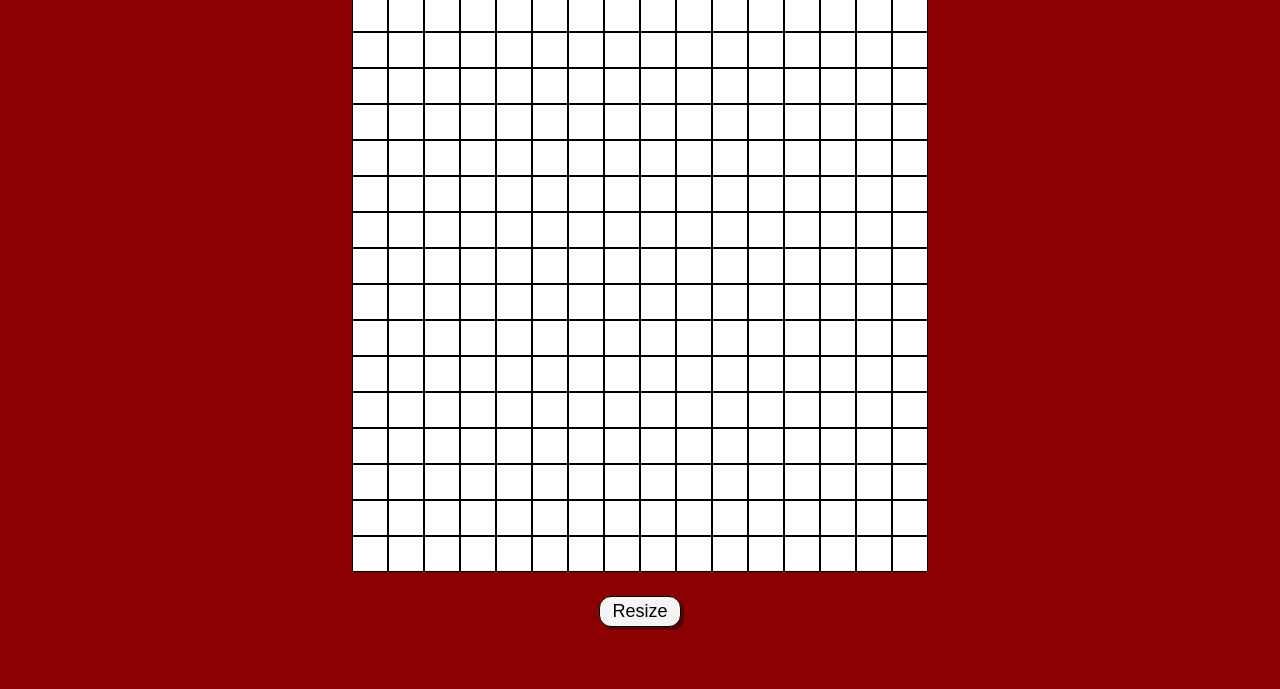
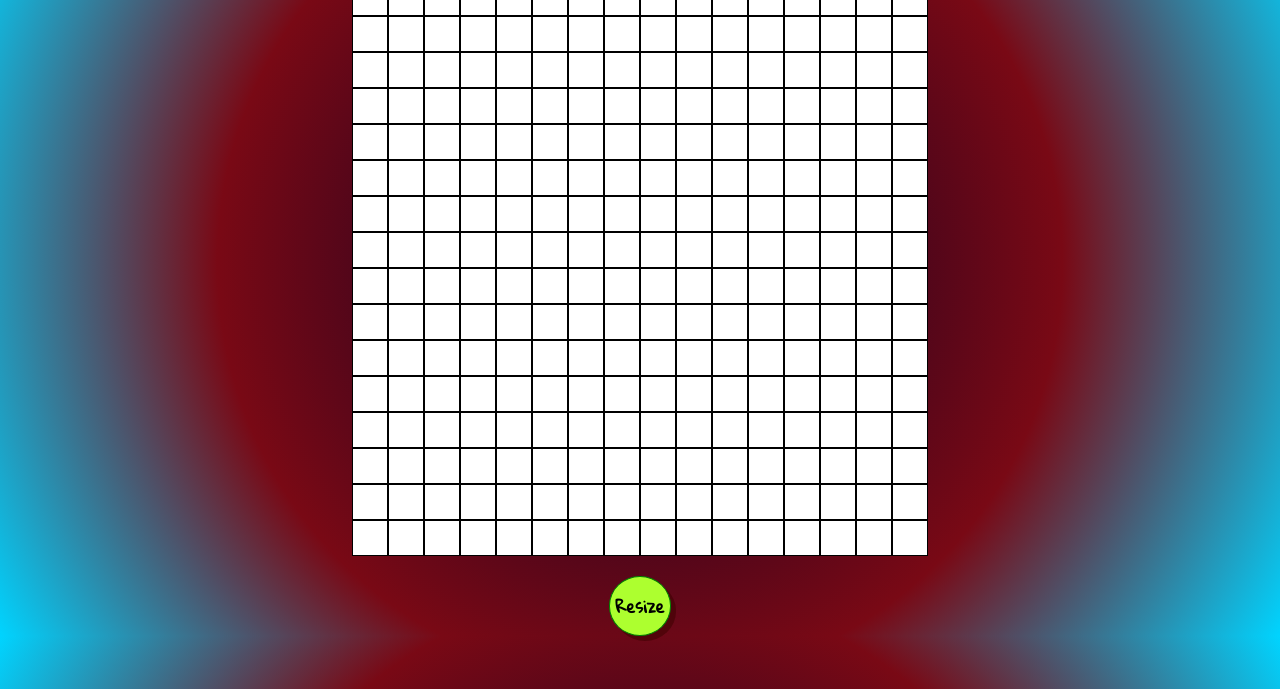
Before and after one commit to yamakenth/etch-a-sketch, a plain HTML site: page index.html in a window 1280 px wide. Shown: the part 111-800 px from the top of the page. Drawn offline with Linux system fonts and the light colour scheme.

Commit message:
Style clear button and background

```diff
--- a/css/style.css
+++ b/css/style.css
@@ -1,5 +1,6 @@
 * {
   box-sizing: border-box;
+  font-family: 'Gloria Hallelujah', cursive;
 }
 
 body {
@@ -7,12 +8,12 @@ body {
   flex-direction: column;
   align-items: center;
   justify-content: flex-start;
-  background-color: #8b0000;
-  font-family: 'Gloria Hallelujah', cursive;
+  background: rgb(2,0,36);
+  background: radial-gradient(circle, rgba(2,0,36,1) 0%, rgba(121,9,21,1) 57%, rgba(0,212,255,1) 100%);
 }
 
 .header {
-  font-size: 24px;
+  font-size: 20px;
   color: #daa520;
 }
 
@@ -20,7 +21,7 @@ body {
   padding: 12px;
   height: 600px;
   width: 600px;
-  margin-bottom: 12px;
+  margin-bottom: 8px;
   display: flex;
   flex-direction: column;
 }
@@ -37,10 +38,11 @@ body {
 }
 
 .clear-button {
-  font-size: 18px;
-  border-radius: 12px;
-  padding: 4px 12px;
-  background-color: #f5f5f5;
-  border: 1px solid #000000;
-  box-shadow: 3px 3px #0000005d;
+  font-size: 16px;
+  font-weight: 900;
+  border-radius: 50%;
+  height: 60px;
+  background-color: #adff2f;
+  border: 1px solid #008000;
+  box-shadow: 5px 5px #3d00008e;
 }
```
